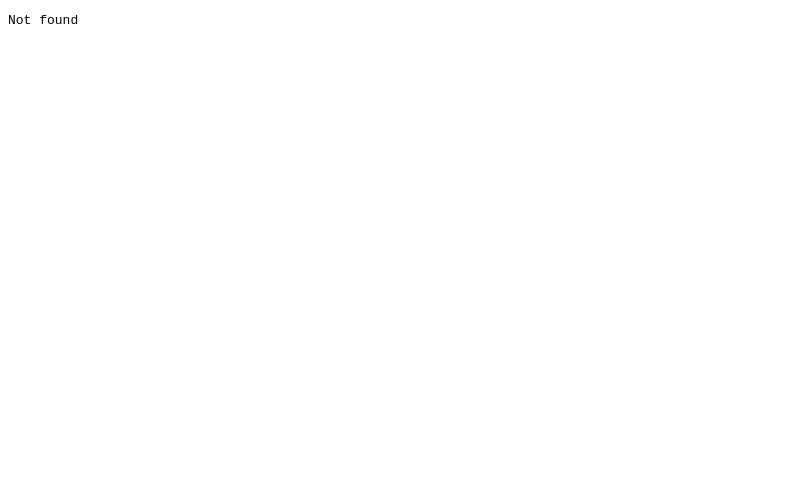
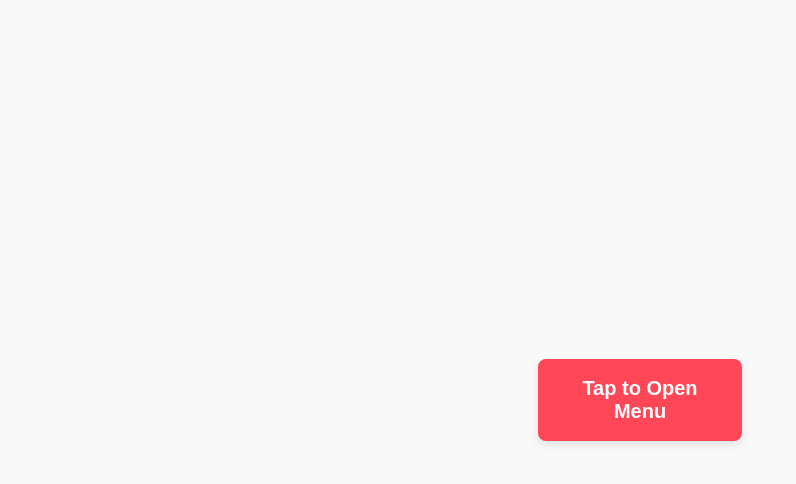
Before and after one commit to Aryan1522005/21-palms-menu-card, a plain HTML site: page index.html in a window 1280 px wide. Shown: the whole page, without its empty margins (0-796 px from the left). Drawn offline with Linux system fonts and the light colour scheme.

Commit message:
Update index.html

```diff
--- a/index.html
+++ b/index.html
@@ -3,13 +3,40 @@
 <head>
     <meta charset="UTF-8">
     <meta name="viewport" content="width=device-width, initial-scale=1.0">
-    <title>View PDF</title>
+    <title>21 Palms Bar & Food Menu</title>
     <style>
-        body, html { margin: 0; padding: 0; height: 100%; overflow: hidden; }
-        iframe { width: 100%; height: 100%; border: none; }
+        /* This centers the button nicely on the screen */
+        body, html {
+            margin: 0;
+            padding: 0;
+            height: 100%;
+            display: flex;
+            justify-content: center;
+            align-items: center;
+            background-color: #f9f9f9;
+        }
+
+        .menu-btn {
+            display: block;
+            width: 80%;
+            max-width: 300px;
+            padding: 18px;
+            background-color: #ff4757;
+            color: white;
+            text-align: center;
+            text-decoration: none;
+            font-family: sans-serif;
+            font-size: 20px;
+            font-weight: bold;
+            border-radius: 8px;
+            box-shadow: 0 4px 8px rgba(0,0,0,0.1);
+        }
     </style>
 </head>
 <body>
-    <iframe src="21 palms bar and food menu.pdf"></iframe>
+
+    <!-- This button links directly to your exact PDF file name -->
+    <a href="21 palms bar and food menu.pdf" target="_blank" class="menu-btn">Tap to Open Menu</a>
+
 </body>
 </html>
```
